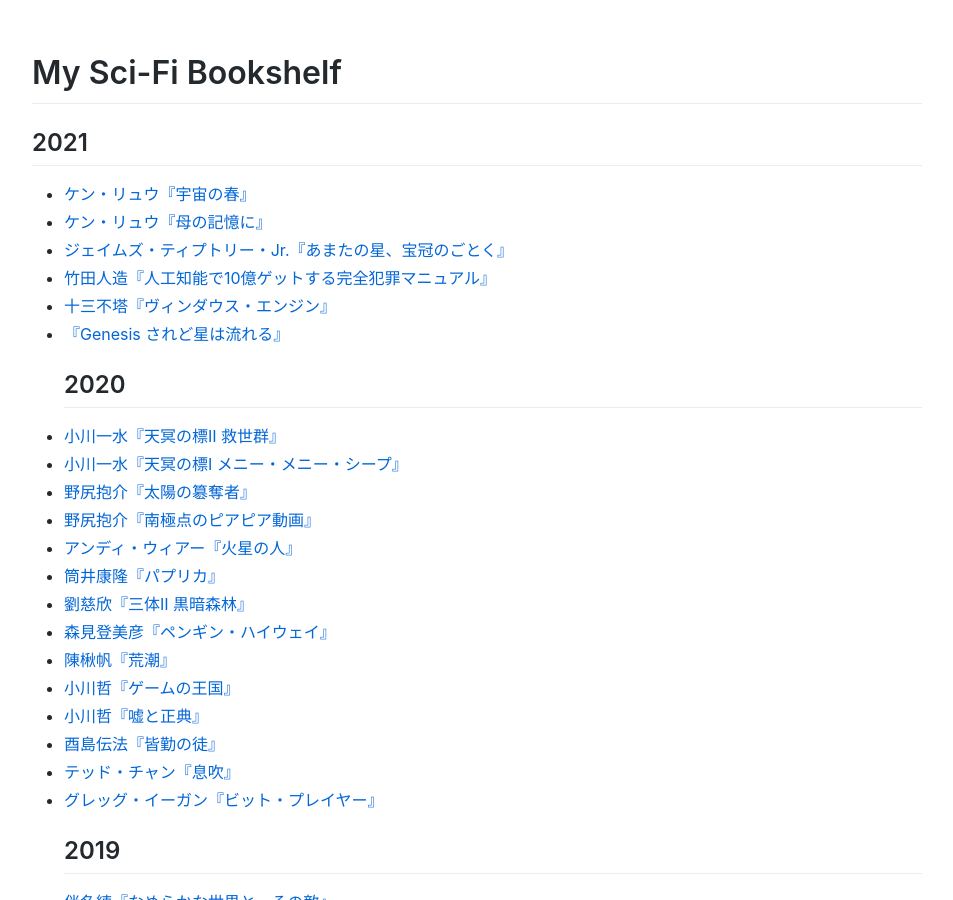
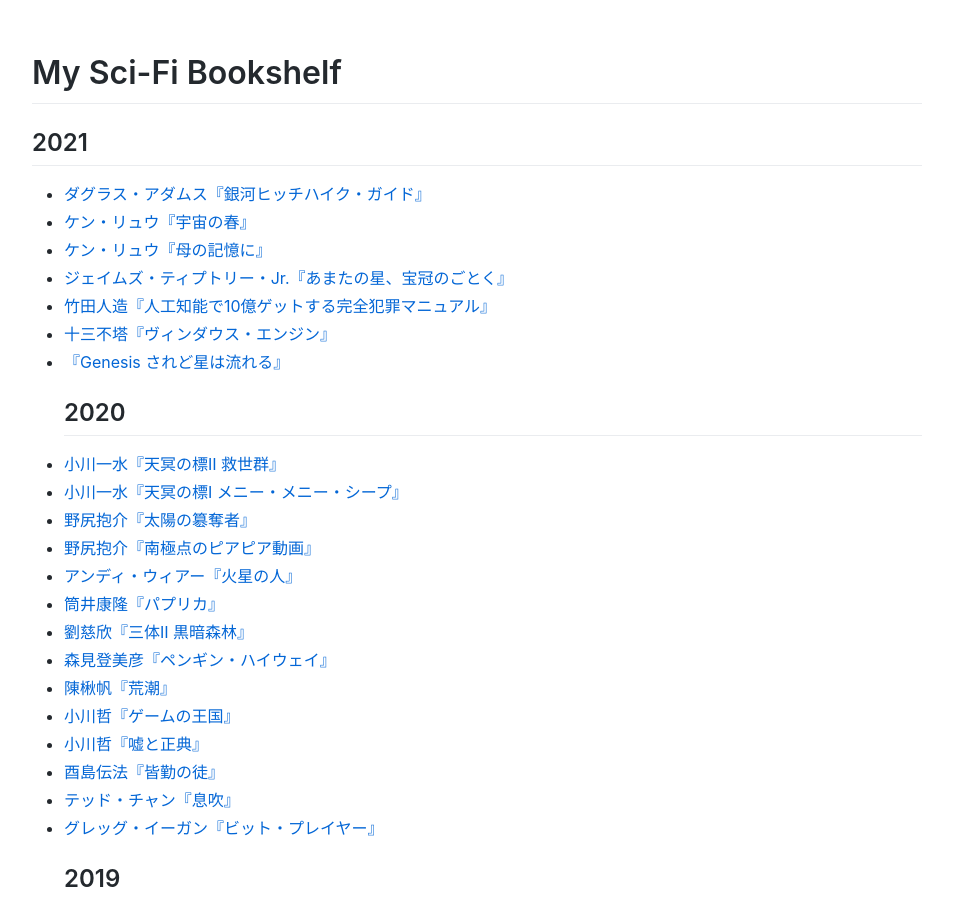
Before and after one commit to sankichi92/sankichi.net, a Jekyll site: the page built from sci-fi.md, in a window 1280 px wide and 900 px high. Shown: the whole window, without its empty margins (163-1116 px from the left). Built offline with Jekyll 4.4.1, drawn with Linux system fonts in a browser that asks for light colours; our own code applies the rules of GitHub Pages for plain Markdown files.

Commit message:
ダグラス・アダムス『銀河ヒッチハイク・ガイド』

```diff
--- a/_data/sci-fi-novels.yml
+++ b/_data/sci-fi-novels.yml
@@ -1,3 +1,8 @@
+- title: 銀河ヒッチハイク・ガイド
+  author: ダグラス・アダムス
+  asin: B00N0XOP4G
+  date: 2021-05-02
+
 - title: 宇宙の春
   author: ケン・リュウ
   asin: B08YNJQM8Q
```
